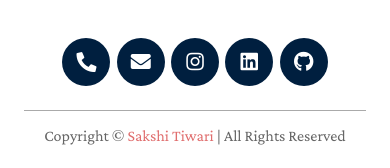
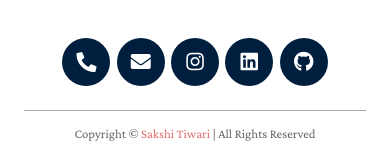
Before and after one commit to Sbt07/Sakshi-Tiwari, a plain HTML site: page index.html in a window 390 px wide. Shown: the part 3758-3926 px from the top of the page. Drawn offline with nearby package versions, Linux system fonts and the light colour scheme.

Commit message:
Update Style.css

```diff
--- a/Style.css
+++ b/Style.css
@@ -742,6 +742,9 @@ body{
     .resume h3{
         font-size: 1.7rem;
     }
+    .footer .credit{
+    font-size: 1.6rem;
+}
 }
 @media (max-width:450px){
     html{
```
